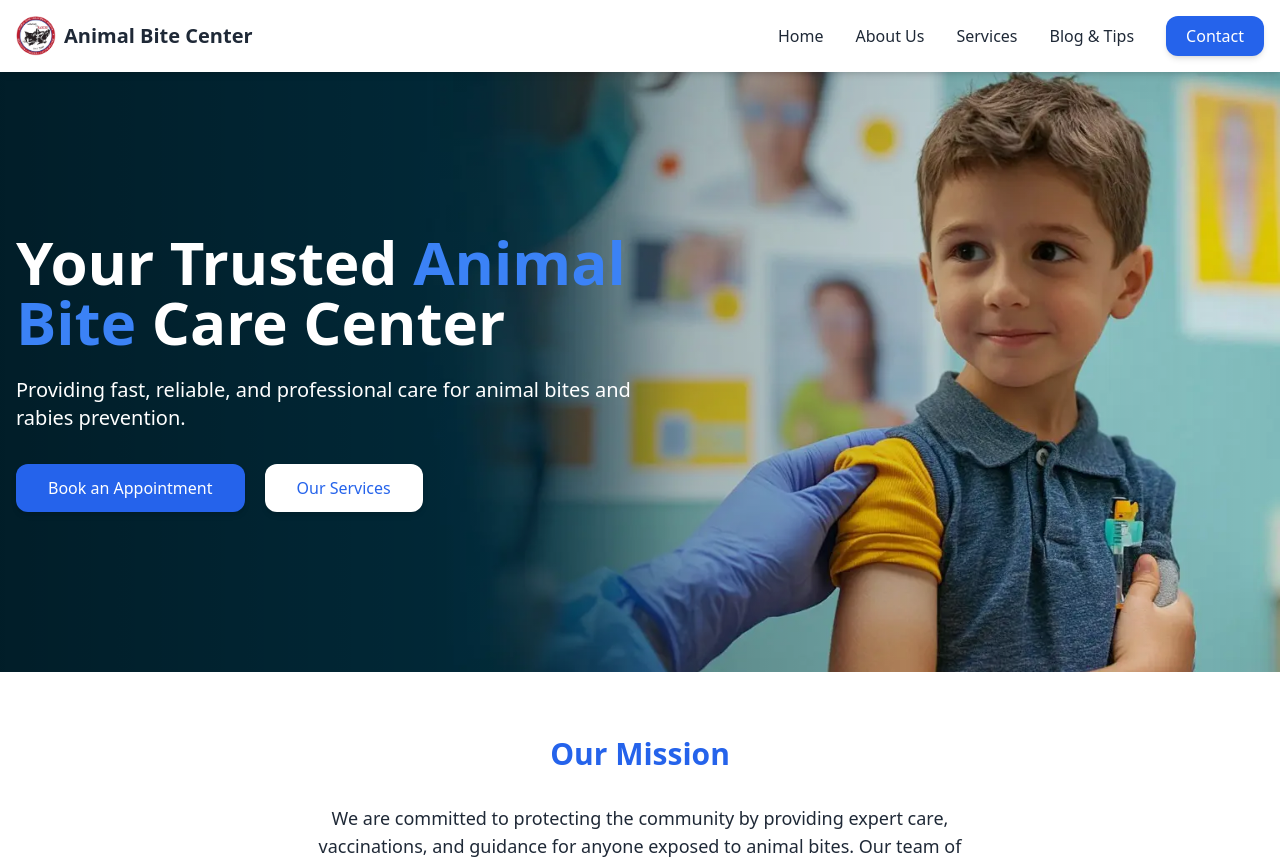
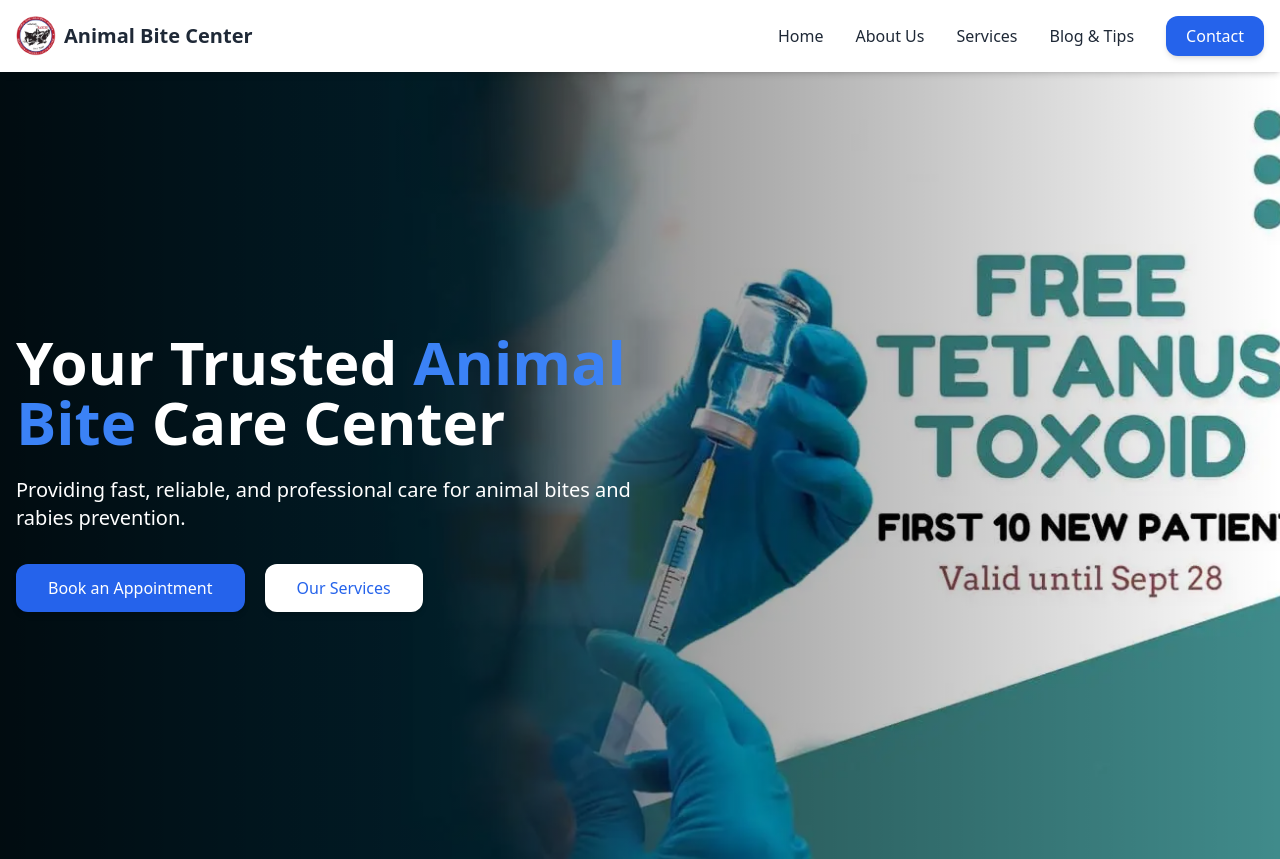
Before and after one commit to fbs-vincent/viter-animal-bite-center, a React (Vite) app: page / in a window 1280 px wide. Shown: the top 859 px of the page. Built offline with nearby package versions, Linux system fonts and the light colour scheme.

Commit message:
currently - banner

```diff
--- a/src/App.jsx
+++ b/src/App.jsx
@@ -1,4 +1,4 @@
-import React from "react";
+import React, { useState, useEffect } from "react";
 
 function App() {
   const [isMenuOpen, setIsMenuOpen] = React.useState(false);
@@ -21,6 +21,35 @@ function App() {
     alert("Thank you for your message! We will contact you soon.");
     setFormData({ name: "", email: "", message: "" });
   };
+
+  const images = [
+    "/img/banner-2.webp",
+    "/img/banner-3.webp",
+    "/img/banner-4.webp",
+  ];
+
+  const [currentIndex, setCurrentIndex] = useState(0);
+  const [deviceType, setDeviceType] = useState(getDeviceType());
+
+  function getDeviceType() {
+    return window.innerWidth <= 1024 ? "mobile-tablet" : "desktop";
+  }
+
+  useEffect(() => {
+    const handleResize = () => setDeviceType(getDeviceType());
+    window.addEventListener("resize", handleResize);
+    return () => window.removeEventListener("resize", handleResize);
+  }, []);
+
+  useEffect(() => {
+    if (deviceType === "desktop") {
+      const interval = setInterval(() => {
+        setCurrentIndex((prev) => (prev + 1) % images.length);
+      }, 5000);
+      return () => clearInterval(interval);
+    }
+  }, [currentIndex, deviceType]);
+
   return (
     <>
       <div className="min-h-screen font-sans bg-white text-gray-800">
@@ -152,22 +181,40 @@ function App() {
           )}
         </header>
         {/* Hero Section */}
-        <section
-          id="home"
-          className=" py-40 h-[40rem] md:h-full bg-no-repeat bg-cover [background-position:95%_50%] bg-[linear-gradient(to_right,rgba(0,0,0,0.7),rgba(0,0,0,0.7)),url('/img/banner-2.webp')] lg:bg-[linear-gradient(to_right,rgba(0,0,0,0.5),rgba(0,0,0,0.0)),url('/img/banner-2.webp')]
- "
-        >
-          <div className="container mx-auto px-4 text-left">
+        <section className="relative h-[40rem] md:h-screen overflow-hidden flex items-center justify-start">
+          <div className="absolute inset-0 z-10">
+            {images.map((src, index) => (
+              <img
+                key={index}
+                src={src}
+                alt=""
+                className={`absolute inset-0 h-full w-full object-cover transition-opacity duration-1000 ${
+                  currentIndex === index ? "opacity-100" : "opacity-0"
+                }`}
+              />
+            ))}
+
+            <div
+              className={`absolute inset-0 z-20 pointer-events-none ${
+                deviceType === "desktop"
+                  ? "bg-gradient-to-r from-black/80 to-black/0"
+                  : "bg-gradient-to-b from-black/80 to-black/90"
+              }`}
+            />
+          </div>
+
+          <div className="relative z-30 px-4 w-full">
+            <div className="container mx-auto text-left">
               <h2 className="text-4xl md:text-6xl font-bold mb-6 text-white max-w-2xl">
-              Your Trusted <span className="text-blue-500">Animal Bite </span>
+                Your Trusted <span className="text-blue-500">Animal Bite</span>{" "}
                 Care Center
               </h2>
-            <p className="text-xl mb-8 max-w-2xl  text-white">
+              <p className="text-xl mb-8 max-w-2xl text-white">
                 Providing fast, reliable, and professional care for animal bites
                 and rabies prevention.
               </p>
               <ul className="flex flex-col md:flex-row items-center gap-5">
-              <li className=" text-center w-full md:w-fit">
+                <li className="text-center w-full md:w-fit">
                   <a
                     href="#contact"
                     className="inline-block bg-blue-600 hover:bg-blue-700 text-white font-medium py-3 px-8 rounded-xl transition duration-300 shadow-md w-full md:w-fit"
@@ -175,17 +222,19 @@ function App() {
                     Book an Appointment
                   </a>
                 </li>
-              <li className="  text-center w-full md:w-fit">
+                <li className="text-center w-full md:w-fit">
                   <a
                     href="#services"
-                  className="inline-block bg-white hover:bg-gray-300 text-blue-600 font-medium py-3 px-8 rounded-xl  transition duration-300 shadow-md w-full md:w-fit"
+                    className="inline-block bg-white hover:bg-gray-300 text-blue-600 font-medium py-3 px-8 rounded-xl transition duration-300 shadow-md w-full md:w-fit"
                   >
                     Our Services
                   </a>
                 </li>
               </ul>
             </div>
+          </div>
         </section>
+
         {/* About Section */}
         <section id="about" className="py-16 bg-white ">
           <div className="container mx-auto px-4">
@@ -254,7 +303,6 @@ function App() {
             </div>
           </div>
         </section>
-
         {/* Services Section */}
         <section id="services" className="py-16 bg-gray-50">
           <div className="container mx-auto px-4">
@@ -605,6 +653,34 @@ function App() {
                       <p className="text-gray-600">madjo.orca@gmail.com</p>
                     </div>
                   </div>
+
+                  <div className="flex items-start">
+                    <a
+                      target="_blank"
+                      href="https://www.facebook.com/p/Bite-Care-Animal-Bite-Center-61565543106297/"
+                      className="flex items-start"
+                    >
+                      <div className="bg-red-100 p-2 rounded-full mr-4">
+                        <svg
+                          className="w-5 h-5 text-red-600"
+                          fill="none"
+                          stroke="currentColor"
+                          viewBox="0 0 24 24"
+                        >
+                          <path
+                            strokeWidth={2}
+                            d="M18 2h-3a5 5 0 0 0-5 5v3H7v4h3v8h4v-8h3l1-4h-4V7a1 1 0 0 1 1-1h3z"
+                          />
+                        </svg>
+                      </div>
+                      <div>
+                        <h4 className="font-medium">Facebook</h4>
+                        <p className="text-gray-600">
+                          Animal Bite Center Faceboook Page
+                        </p>
+                      </div>
+                    </a>
+                  </div>
                 </div>
 
                 <div className="mt-8 h-64 bg-gray-200 rounded-lg overflow-hidden">
@@ -684,8 +760,8 @@ function App() {
         </section>
         {/* Footer */}
         <footer className="bg-gray-900 text-white px-6 py-10">
-          <div className="max-w-7xl mx-auto grid grid-cols-1 md:grid-cols-3 gap-8">
-            <div>
+          <div className=" container  mx-auto px-4 flex flex-wrap gap-8">
+            <div className="md:mr-72">
               <div className="flex items-center space-x-3">
                 <div className="flex items-center">
                   <img
@@ -699,13 +775,13 @@ function App() {
                   <p className="text-sm">Professional Care & Prevention</p>
                 </div>
               </div>
-              <p className="mt-4 text-sm">
+              <p className="mt-4 text-sm max-w-md">
                 Committed to protecting our community through expert medical
                 care, professional guidance, and comprehensive animal bite
                 treatment.
               </p>
             </div>
-
+            <div className="flex flex-col md:flex-row md:align-center gap-8 lg:gap-56">
               <div>
                 <h3 className="text-lg font-semibold mb-2">Quick Links</h3>
                 <ul className="space-y-1 text-sm">
@@ -733,7 +809,10 @@ function App() {
                     </a>
                   </li>
                   <li>
-                  <a href="#contact" className="hover:text-blue-600 transition">
+                    <a
+                      href="#contact"
+                      className="hover:text-blue-600 transition"
+                    >
                       Contact
                     </a>
                   </li>
@@ -749,6 +828,59 @@ function App() {
                 </p>
                 <p className="text-sm mt-2">Phone: 0912 660 7330</p>
                 <p className="text-sm">Email: madjo.orca@gmail.com</p>
+                <ul className="flex items-center gap-2 mt-5 ">
+                  <li>
+                    <a
+                      target="_blank"
+                      href="https://www.facebook.com/p/Bite-Care-Animal-Bite-Center-61565543106297/"
+                    >
+                      <svg
+                        className="size-7 md:size-5 text-white"
+                        fill="none"
+                        stroke="currentColor"
+                        viewBox="0 0 24 24"
+                      >
+                        <path d="M18 2h-3a5 5 0 0 0-5 5v3H7v4h3v8h4v-8h3l1-4h-4V7a1 1 0 0 1 1-1h3z" />
+                      </svg>
+                    </a>
+                  </li>
+                  <li>
+                    <a target="_blank" href="#">
+                      <svg
+                        className="size-7 md:size-5 text-white"
+                        fill="none"
+                        stroke="currentColor"
+                        viewBox="0 0 24 24"
+                      >
+                        <rect
+                          width="20"
+                          height="20"
+                          x="2"
+                          y="2"
+                          rx="5"
+                          ry="5"
+                        />
+                        <path d="M16 11.37A4 4 0 1 1 12.63 8 4 4 0 0 1 16 11.37z" />
+                        <line x1="17.5" x2="17.51" y1="6.5" y2="6.5" />
+                      </svg>
+                    </a>
+                  </li>
+                  <li>
+                    <a target="_blank" href="#">
+                      <svg
+                        className="size-7 md:size-5 text-white"
+                        fill="none"
+                        stroke="currentColor"
+                        viewBox="0 0 24 24"
+                      >
+                        <path d="M16 8a6 6 0 0 1 6 6v7h-4v-7a2 2 0 0 0-2-2 2 2 0 0 0-2 2v7h-4v-7a6 6 0 0 1 6-6z" />
+                        <rect width="4" height="12" x="2" y="9" />
+                        <circle cx="4" cy="4" r="2" />
+                      </svg>
+                    </a>
+                  </li>
+                </ul>
+              </div>
             </div>
           </div>
 
```
Also changed, not shown: public/img/banner-3.webp (added), public/img/banner-4.webp (added). Lines whose indentation alone changed are shown as unchanged.
